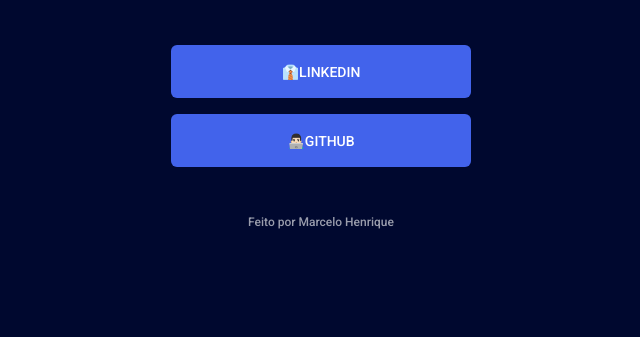
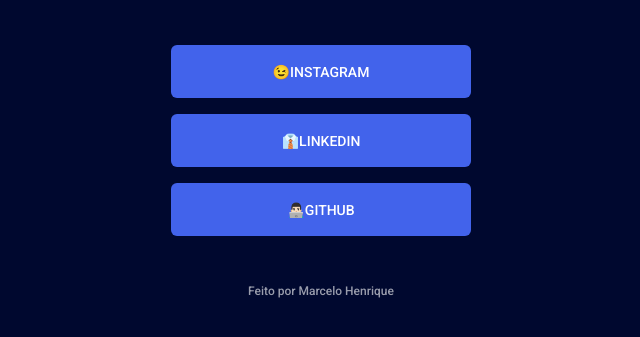
Before and after one commit to MarceloHNeves/Maratona_Explorer_2, a plain HTML site: page index.html in a window 1280 px wide. Shown: the part 311-648 px from the top of the page, without its empty margins (319-959 px from the left). Drawn offline with Linux system fonts and the light colour scheme.

Commit message:
Update index.html

```diff
--- a/index.html
+++ b/index.html
@@ -18,6 +18,9 @@
     <p class="username">@marcnevesdf</p>
     <ul>
       <li>
+        <a href="https://instagram.com/marcnevesdf?igshid=YmMyMTA2M2Y=" target="_blank">😉Instagram</a>
+      </li>
+      <li>
         <a href="https://www.linkedin.com/in/marcelo-henrique-%E2%9C%88%EF%B8%8F%F0%9F%91%A8%F0%9F%8F%BB%E2%80%8D%F0%9F%92%BB-79975791/" target="_blank">👔Linkedin</a>
       </li>
       <li>
```
